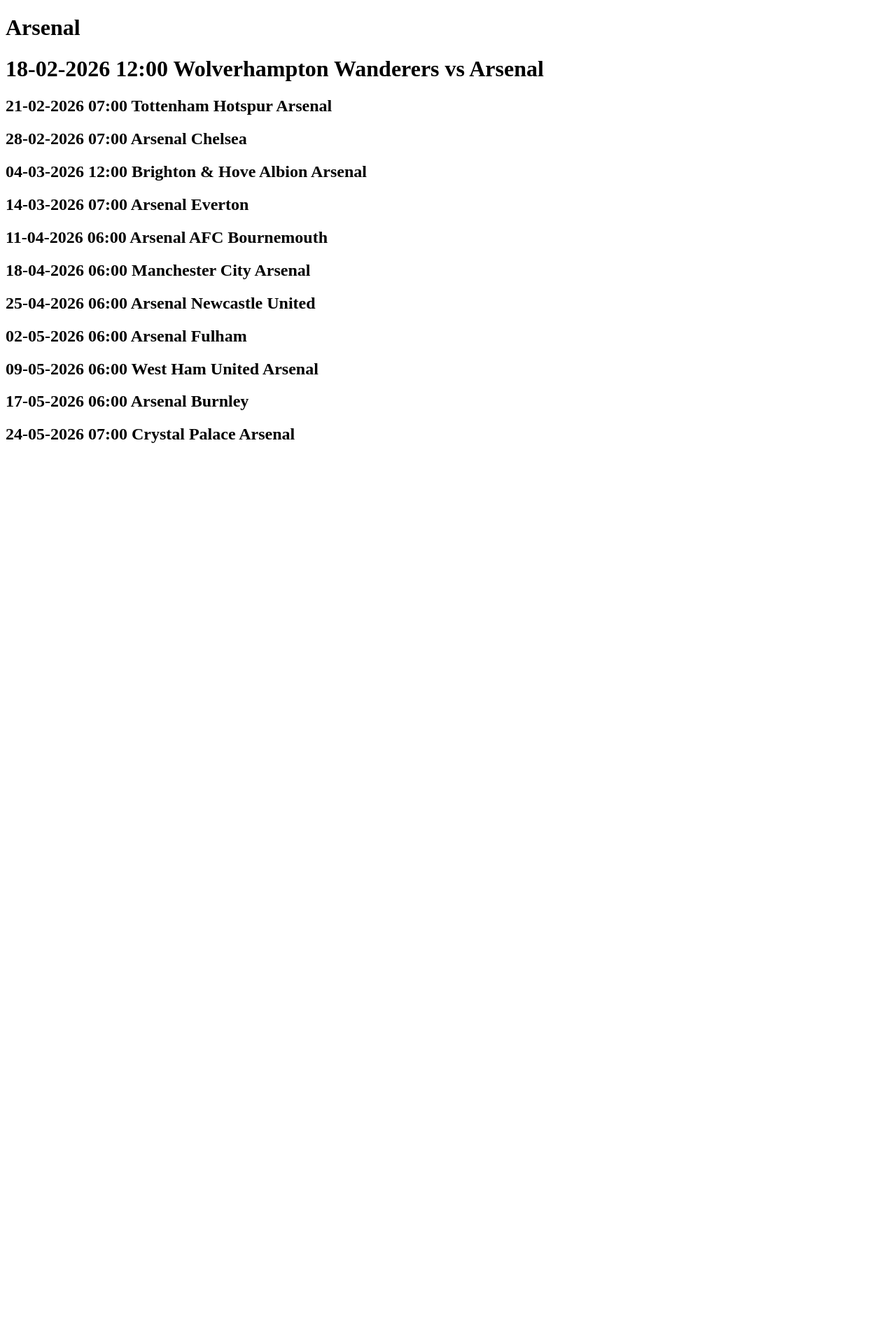
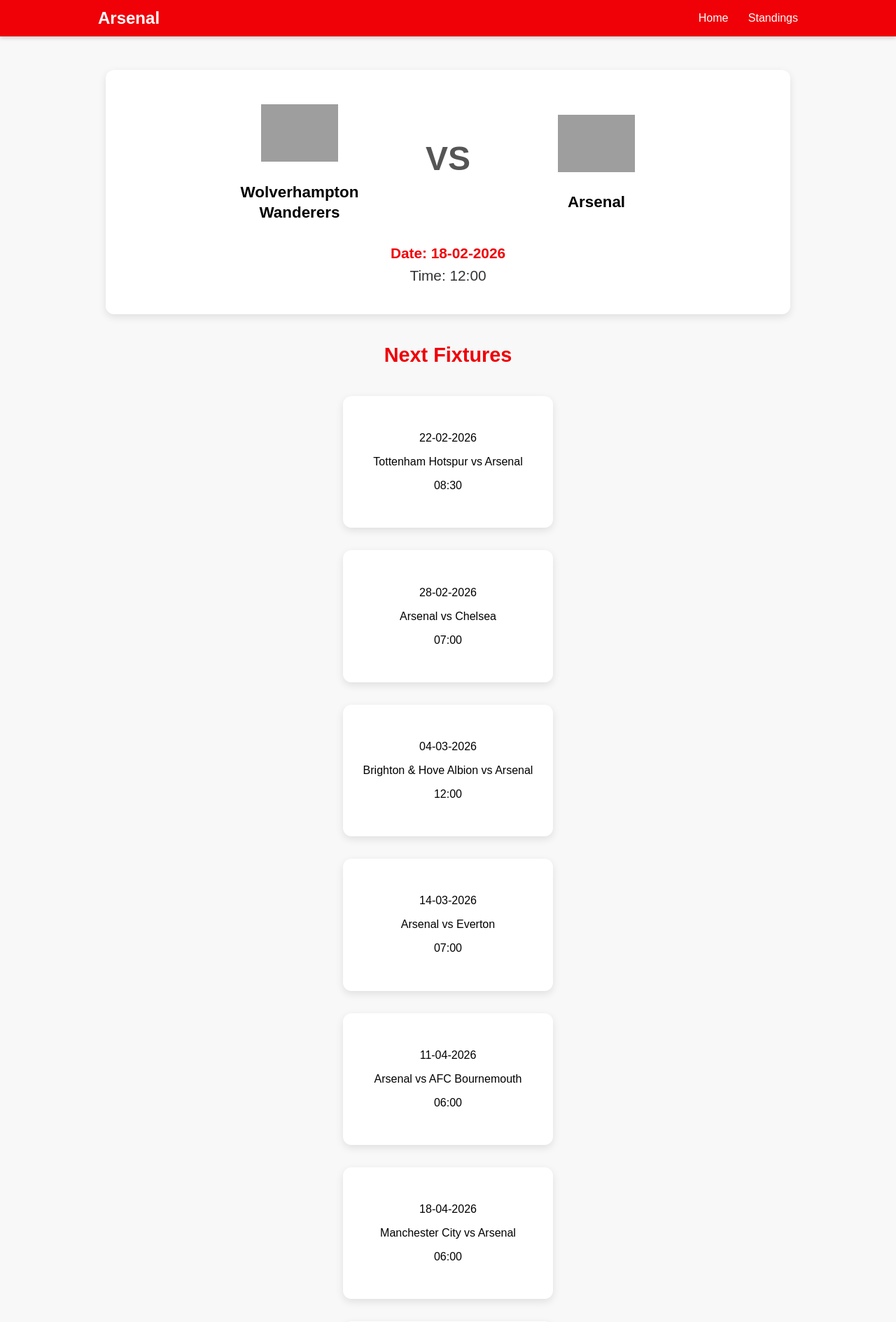
Before and after one commit to justincox8/ArsenalRemind, a FastAPI app: page / in a window 1280 px wide. Shown: the top 1889 px of the page at 70% size. Before the commit the page ends 633 px from the top, so only its background shows below. Run offline with FastAPI, Linux system fonts and the light colour scheme; parts of the project's set-up code (start-up, migrations or seed data) failed here and were passed over; grey boxes are pictures that could not be loaded.

Commit message:
added a bunch of html and css, also including crests in next match

```diff
--- a/app.py
+++ b/app.py
@@ -4,8 +4,8 @@
 from fastapi import Request
 from fastapi.staticfiles import StaticFiles
 from pathlib import Path
-import arsenal
 import json
+from fuzzywuzzy import process
 
 #initialize app and mount the css files
 app = FastAPI()
@@ -20,7 +20,7 @@
 
 @app.get("/", response_class=HTMLResponse)
 def home(request: Request):
-	with open("next_match.json", "r") as f:
+	with open("data.json", "r") as f:
 		next_match = json.load(f)
 
 	time = next_match["time"]
@@ -28,11 +28,33 @@
 	homet = next_match["teams"]["home"]["name"]
 	awayt = next_match["teams"]["away"]["name"]
 	fixture_list = next_match["fixture_list"]
-	return templates.TemplateResponse("index.html", {"request":request, "home": homet, "away":awayt, "date": date, "time": time, "fixtures": fixture_list})
+	standings_lookup = {}
+	for team_entry in next_match["standings"]["standings"][0]["table"]:
+		team_name = team_entry["team"]["name"]  # <- must get ["name"]
+		crest_url = team_entry["team"]["crest"]
+		standings_lookup[team_name] = crest_url
+
+	team_names_list = list(standings_lookup.keys())
+
+	hmatch_result = process.extractOne(homet, team_names_list)
+	if hmatch_result:
+		hmatch, hscore = hmatch_result # type: ignore
+		hcrest = standings_lookup[hmatch] if hscore > 80 else None
+	else:
+		hcrest = None
+
+	amatch_result = process.extractOne(awayt, team_names_list)
+	if amatch_result:
+		amatch, ascore = amatch_result # type: ignore
+		acrest = standings_lookup[amatch] if ascore > 80 else None
+	else:
+		acrest = None
+
+	return templates.TemplateResponse("index.html", {"request":request, "home": homet, "away":awayt, "date": date, "time": time, "fixtures": fixture_list, "hcrest": hcrest, "acrest": acrest})
 
 @app.get("/standings", response_class=HTMLResponse)
 def standings(request: Request):
-	with open("next_match.json", "r") as f:
+	with open("data.json", "r") as f:
 		data = json.load(f)
 	standings = data["standings"]["standings"][0]['table']
 	return templates.TemplateResponse("standings.html", {"request": request, "standings": standings})
--- a/next_match.json
+++ b/data.json
@@ -30,31 +30,32 @@
     "events": [],
     "odds": {
         "match_winner": {
-            "home": 10.25,
+            "home": 10.5,
             "draw": 5.5,
             "away": 1.29
         },
         "over_under": {
             "total": 2.5,
             "over": 1.72,
-            "under": 2.16
+            "under": 2.15
         },
         "handicap": {
             "market": "+1.5",
-            "home": 1.99,
-            "away": 1.88
+            "home": 2.0,
+            "away": 1.85
         },
-        "last_modified_timestamp": 1771039899
+        "last_modified_timestamp": 1771266696
     },
     "match_preview": {
-        "has_preview": false,
-        "word_count": -1
+        "has_preview": true,
+        "word_count": 701,
+        "excitement_rating": 5.56
     },
     "fixture_list": [
         {
             "id": 954633,
-            "date": "21-02-2026",
-            "time": "07:00",
+            "date": "22-02-2026",
+            "time": "08:30",
             "teams": {
                 "home": {
                     "id": 2909,
@@ -83,8 +84,8 @@
             "events": [],
             "odds": {
                 "match_winner": {
-                    "home": 6.2,
-                    "draw": 3.96,
+                    "home": 6.37,
+                    "draw": 4.0,
                     "away": 1.55
                 },
                 "over_under": {
@@ -94,10 +95,10 @@
                 },
                 "handicap": {
                     "market": "+1.0",
-                    "home": 1.9,
-                    "away": 1.95
+                    "home": 1.92,
+                    "away": 1.93
                 },
-                "last_modified_timestamp": 1771039902
+                "last_modified_timestamp": 1771266697
             },
             "match_preview": {
                 "has_preview": false,
@@ -526,7 +527,7 @@
             "id": 2403,
             "startDate": "2025-08-15",
             "endDate": "2026-05-24",
-            "currentMatchday": 26,
+            "currentMatchday": 31,
             "winner": null
         },
         "standings": [
--- a/pyproject.toml
+++ b/pyproject.toml
@@ -9,6 +9,7 @@
     "chump>=1.6.0",
     "dotenv>=0.9.9",
     "fastapi[standard]>=0.129.0",
+    "fuzzywuzzy[speedup]>=0.18.0",
     "ntfy>=2.7.1",
     "playwright>=1.58.0",
     "pytz>=2025.2",
--- a/reminder.py
+++ b/reminder.py
@@ -12,6 +12,7 @@
     else:
         print("No arsenal game today")
 
+main()
 schedule.every().day.at("02:45", "America/Los_Angeles").do(main)
 
 while True:
--- a/static/css/main.css
+++ b/static/css/main.css
@@ -1,3 +1,221 @@
-h1 {
-	color: darkred;
+body {
+    margin: 0;
+    padding: 0;
+    font-family: Arial, Helvetica, sans-serif;
+    background-color: #f8f8f8;
+    text-align: center;
 }
+
+
+.match-card {
+    background: white;
+    border-radius: 12px;
+    box-shadow: 0 4px 12px rgba(0,0,0,0.1);
+    padding: 2.2rem 1.8rem;
+    max-width: 920px;
+    margin: 2rem auto;
+}
+
+
+.match-teams {
+    display: flex;
+    flex-wrap: nowrap;
+    align-items: center;
+    justify-content: center;
+    gap: 4rem;
+}
+
+
+.team {
+    flex: 0 0 200px;
+    display: flex;
+    flex-direction: column;
+    align-items: center;
+}
+
+.team img {
+    width: 110px;
+    height: 110px;
+    object-fit: contain;
+    margin-bottom: 0.9rem;
+}
+
+.team-name {
+    font-size: 1.4rem;
+    font-weight: bold;
+    line-height: 1.3;
+}
+
+.vs {
+    font-size: 3rem;
+    font-weight: bold;
+    color: #555;
+    padding: 0 1rem;
+}
+
+
+.match-details {
+    margin-top: 2rem;
+    font-size: 1.35rem;
+}
+
+.match-details p {
+    margin: 0.6rem 0;
+}
+
+.match-details p:first-child {
+    color: #EF0107;
+    font-weight: bold;
+}
+
+
+@media (max-width: 700px) {
+    .match-teams {
+        flex-direction: column;
+        gap: 2rem;
+    }
+
+    .vs {
+        font-size: 2.5rem;
+    }
+
+    .team {
+        flex: none;
+        width: auto;
+    }
+
+    .team img {
+        width: 90px;
+        height: 90px;
+    }
+
+    .match-card {
+        margin: 1.5rem 1rem;
+        padding: 1.8rem 1.2rem;
+    }
+
+    .match-details {
+        margin-top: 1.2rem;
+        font-size: 1.25rem;
+    }
+}
+.match-details {
+    font-size: 1.3rem;
+    color: #333;
+}
+
+.match-details p {
+    margin: 0.5rem 0;
+}
+
+.match-details p:first-child {
+    font-weight: bold;
+    color: #EF0107;
+}
+
+.next-fixtures {
+    max-width: 520px;
+    margin: 0 auto 3rem;
+    padding: 0 1rem;
+}
+
+.next-fixtures h2 {
+    color: #EF0107;
+    text-align: center;
+    margin-bottom: 1.5rem;
+    font-size: 1.8rem;
+}
+
+
+
+div.ngamecard {
+    background: white;
+    border-radius: 12px;
+    box-shadow: 0 4px 12px rgba(0,0,0,0.1);
+    padding: 2.2rem 1.8rem;
+    max-width: 920px;
+    margin: 2rem auto;
+}
+
+.next-fixtures {
+	display: flex;
+	flex-direction: column;
+	justify-content: center;
+	align-items: center;
+	margin: auto;
+	width: 60%;
+}
+.next-fixtures h2 {
+	text-align: center;
+	margin: 10px 0;
+}
+
+.navbar {
+	background-color: #EF0107;
+	color: white;
+	padding: 0.75rem 1rem;
+	box-shadow: 0 2px 6px rgba(0,0,0,0.2);
+	position: sticky;
+	top: 0;
+	overflow: hidden;
+	margin-bottom: 3rem;
+}
+
+.nav-container {
+	display: flex;
+	justify-content: space-between;
+	align-items: center;
+	max-width: 1000px;
+	margin: 0 auto;
+}
+
+.logo {
+	margin: 0;
+	margin-right: auto;
+	font-size: 1.5rem;
+}
+
+.nav-links a {
+	color: white;
+	text-decoration: none;
+	margin-left: 1.5rem;
+	font-weight: 500;
+}
+
+.nav-links a:hover {
+	text-decoration: underline;
+}
+
+@media (max-width: 600px) {
+	.nav-container {
+		flex-direction: column;
+		gap: 0.5rem;
+	}
+
+	.nav-links a {
+		margin-left: 0;
+		margin-right: 1rem;
+	}
+}
+
+.standings-container {
+	border: 3px solid black;
+	width: 80%;
+	max-width: 1000px;
+	margin: 0% auto;
+}
+
+div.team-container{
+	display: flex;
+	flex-direction: row;
+	border-bottom: 2px dotted black;
+	align-items: center;
+	background-color: #D3D3D3;
+	width: 100%;
+	margin: 0% auto;
+	height: 40px;
+}
+p.position {
+	margin-left: 5px;
+	margin-right: 10px;
+}
--- a/templates/index.html
+++ b/templates/index.html
@@ -3,14 +3,50 @@
 <head>
     <meta charset="UTF-8">
     <meta name="viewport" content="width=device-width, initial-scale=1.0">
+    <link href="{{ url_for('static', path='css/main.css') }}" rel="stylesheet">
     <title>Document</title>
 </head>
 <body>
-    <h1 class="home-title">Arsenal</h1>
-    <h1 class="teams">{{ date }} {{ time }} {{home}} vs {{away}}</h1>
+   <nav class="navbar">
+        <div class="nav-container">
+            <h1 class="logo">Arsenal</h1>
+            <div class="nav-links">
+                <a href="/">Home</a>
+                <a href="/standings">Standings</a>
+            </div>
+        </div>
+    </nav>
+    <div class="match-card">
+        <div class="match-teams">
+            <div class="team">
+                <img src="{{ hcrest }}" alt="{{ home }} crest">
+                <div class="team-name">{{ home }}</div>
+            </div>
+            <div class="vs">VS</div>
+            <div class="team">
+                <img src="{{ acrest }}" alt="{{ away }} crest">
+                <div class="team-name">{{ away }}</div>
+            </div>
+        </div>
+        <div class="match-details">
+            <p>Date: {{ date }}</p>
+            <p>Time: {{ time }}</p>
+        </div>
+    </div>
 
-    {% for match in fixtures %}
-        <h2>{{ match["date"] }} {{ match["time"] }} {{ match["teams"]["home"]["name"] }} {{ match["teams"]["away"]["name"] }}</h2>
-    {% endfor %}
+
+
+    <section class="next-fixtures">
+        <h2>Next Fixtures</h2>
+    <div class="nextfixtures">
+        {% for match in fixtures %}
+            <div class="ngamecard">
+                <p class="game-card">{{ match["date"] }}</p>
+                <p class="game-card">{{ match["teams"]["home"]["name"] }} vs {{ match["teams"]["away"]["name"] }}</p>
+                <p class="game-card">{{ match["time"] }}</p>
+            </div>
+        {% endfor %}
+    </div>
+    </section>
 </body>
 </html>
```
Also changed, not shown: arsenal.py (+3 -4 lines), static/css/standings.css (deleted, +0 -21 lines), templates/standings.html (+10 -1 lines), 1 other file.
